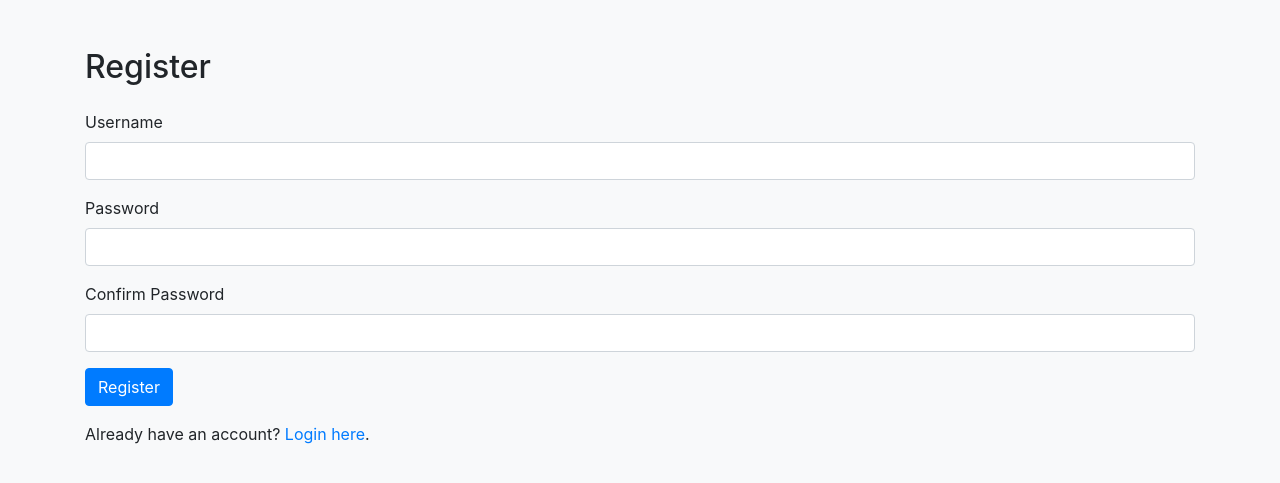
After one commit to chungen04/NTUCN_Project, a Flask app: page /register in a window 1280 px wide. The commit adds this page. Shown: the top 483 px of the page. Run offline with Flask 3, Linux system fonts and the light colour scheme; some libraries are stand-ins or nearby versions.

Commit message:
update account auth info

```diff
--- a/Phase2/app.py
+++ b/Phase2/app.py
@@ -1,10 +1,20 @@
 # app.py
-from flask import Flask, render_template, Response
+from flask import Flask, render_template, Response, redirect, url_for, session, request
 from pydub import AudioSegment
 import cv2
 import numpy as np
+from flask import Flask, render_template, redirect, url_for, flash
+from flask_sqlalchemy import SQLAlchemy
+from werkzeug.security import generate_password_hash, check_password_hash
+from flask_wtf import FlaskForm
+from wtforms import StringField, PasswordField, SubmitField
+from wtforms.validators import DataRequired, EqualTo
 
 app = Flask(__name__)
+
+app.secret_key = 'g/I^+v(&Z@Y@:j('
+def is_logged_in(session):
+    return 'user_id' in session
 
 # Video streaming
 def generate_video():
@@ -32,17 +42,112 @@ def generate_audio():
         yield compressed_audio_data
         compressed_audio_data = compressed_audio.read(1024)
 
-@app.route('/')
-def index():
-    return render_template('index.html')
-
 @app.route('/video_feed')
 def video_feed():
+    if not is_logged_in(session):
+        return redirect(url_for('login'))
     return Response(generate_video(), mimetype='multipart/x-mixed-replace; boundary=frame')
 
 @app.route('/audio_feed')
 def audio_feed():
+    if not is_logged_in(session):
+        return redirect(url_for('login'))
     return Response(generate_audio(), mimetype='audio/mp3')
 
+@app.route('/dashboard')
+def dashboard():
+    # Check if the user is logged in
+    if not is_logged_in(session):
+        return redirect(url_for('login'))
+    user = User.query.get(session['user_id'])
+    login_count = user.login_count
+    username = user.username
+    return render_template('dashboard.html', login_count = login_count, username = username)
+
+# Define the LoginForm class
+class LoginForm(FlaskForm):
+    username = StringField('Username', validators=[DataRequired()])
+    password = PasswordField('Password', validators=[DataRequired()])
+    submit = SubmitField('Login')
+
+class RegisterForm(FlaskForm):
+    username = StringField('Username', validators=[DataRequired()])
+    password = PasswordField('Password', validators=[DataRequired()])
+    confirm_password = PasswordField('Confirm Password', validators=[DataRequired(), EqualTo('password')])
+    submit = SubmitField('Register')
+
+app.config['SQLALCHEMY_DATABASE_URI'] = 'sqlite:///users.db'
+app.config['SQLALCHEMY_TRACK_MODIFICATIONS'] = False
+db = SQLAlchemy(app)
+
+class User(db.Model):
+    id = db.Column(db.Integer, primary_key=True)
+    username = db.Column(db.String(80), unique=True, nullable=False)
+    password_hash = db.Column(db.String(128), nullable=False)
+    login_count = db.Column(db.Integer, default=0)  # New column for login count
+
+@app.route('/')
+def home():
+    # Redirect to the login page
+    return redirect(url_for('login'))
+
+@app.route('/register', methods=['GET', 'POST'])
+def register():
+    form = RegisterForm()
+    if request.method == 'POST' and form.validate_on_submit():
+        username = form.username.data
+        password = form.password.data
+        # Check if the username already exists
+        existing_user = User.query.filter_by(username=username).first()
+        if existing_user:
+            flash('Username already exists. Please choose another one.', 'error')
+            return redirect(url_for('register'))
+
+        # Hash the password before storing
+        hashed_password = generate_password_hash(password)
+        new_user = User(username=username, password_hash=hashed_password)
+        db.session.add(new_user)
+        db.session.commit()
+
+        flash('Registration successful! Please log in.', 'success')
+        return redirect(url_for('login'))
+    else:
+        print(form.errors)
+    return render_template('register.html', form=form)
+
+@app.route('/login', methods=['GET', 'POST'])
+def login():
+    form = LoginForm()
+
+    if request.method == 'POST' and form.validate_on_submit():
+        username = form.username.data
+        password = form.password.data
+
+        user = User.query.filter_by(username=username).first()
+
+        if user and check_password_hash(user.password_hash, password):
+            # Set a cookie to store user's information (insecure for demonstration purposes)
+            user.login_count += 1
+            db.session.commit()
+            response = redirect(url_for('dashboard'))
+            session['user_id'] = user.id
+            response.set_cookie('user_id', str(user.id))
+            return response
+        else:
+            flash('Login failed. Check your username and password.', 'error')
+
+    return render_template('login.html', form=form)
+
+@app.route('/logout')
+def logout():
+    flash('Logged out successfully.', 'info')
+    # Clear the user_id cookie to log out
+    session.pop('user_id', None)
+    response = redirect(url_for('home'))
+    response.delete_cookie('user_id')
+    return response
+
 if __name__ == '__main__':
+    with app.app_context():
+        db.create_all()
     app.run(host="0.0.0.0", port=5000)
--- /dev/null
+++ b/Phase2/templates/register.html
@@ -0,0 +1,39 @@
+<!DOCTYPE html>
+<html lang="en">
+<head>
+    <meta charset="UTF-8">
+    <meta name="viewport" content="width=device-width, initial-scale=1.0">
+    <title>Register</title>
+    <link rel="stylesheet" href="https://stackpath.bootstrapcdn.com/bootstrap/4.5.0/css/bootstrap.min.css">
+</head>
+<body class="bg-light">
+    <div class="container mt-5">
+        <h2 class="mb-4">Register</h2>
+        {% with messages = get_flashed_messages() %}
+            {% if messages %}
+                <div class="alert alert-danger">
+                    {{ messages[0] }}
+                </div>
+            {% endif %}
+        {% endwith %}
+        <form method="post" action="{{ url_for('register') }}">
+            {{ form.hidden_tag() }}
+            <div class="form-group">
+                <label for="username">Username</label>
+                {{ form.username(class="form-control", required="required") }}
+            </div>
+            <div class="form-group">
+                <label for="password">Password</label>
+                {{ form.password(class="form-control", required="required") }}
+            </div>
+            <div class="form-group">
+                <label for="confirm_password">Confirm Password</label>
+                {{ form.confirm_password(class="form-control", required="required") }}
+            </div>
+            <button type="submit" class="btn btn-primary">Register</button>
+        </form>
+
+        <p class="mt-3">Already have an account? <a href="{{ url_for('login') }}">Login here</a>.</p>
+    </div>
+</body>
+</html>
```
Also changed, not shown: Phase2/requirements.txt (+18 -2 lines), Phase2/static/script.js (+7 -0 lines), Phase2/templates/dashboard.html (renamed from Phase2/templates/index.html, +8 -0 lines), Phase2/templates/login.html (added, +34 -0 lines).
